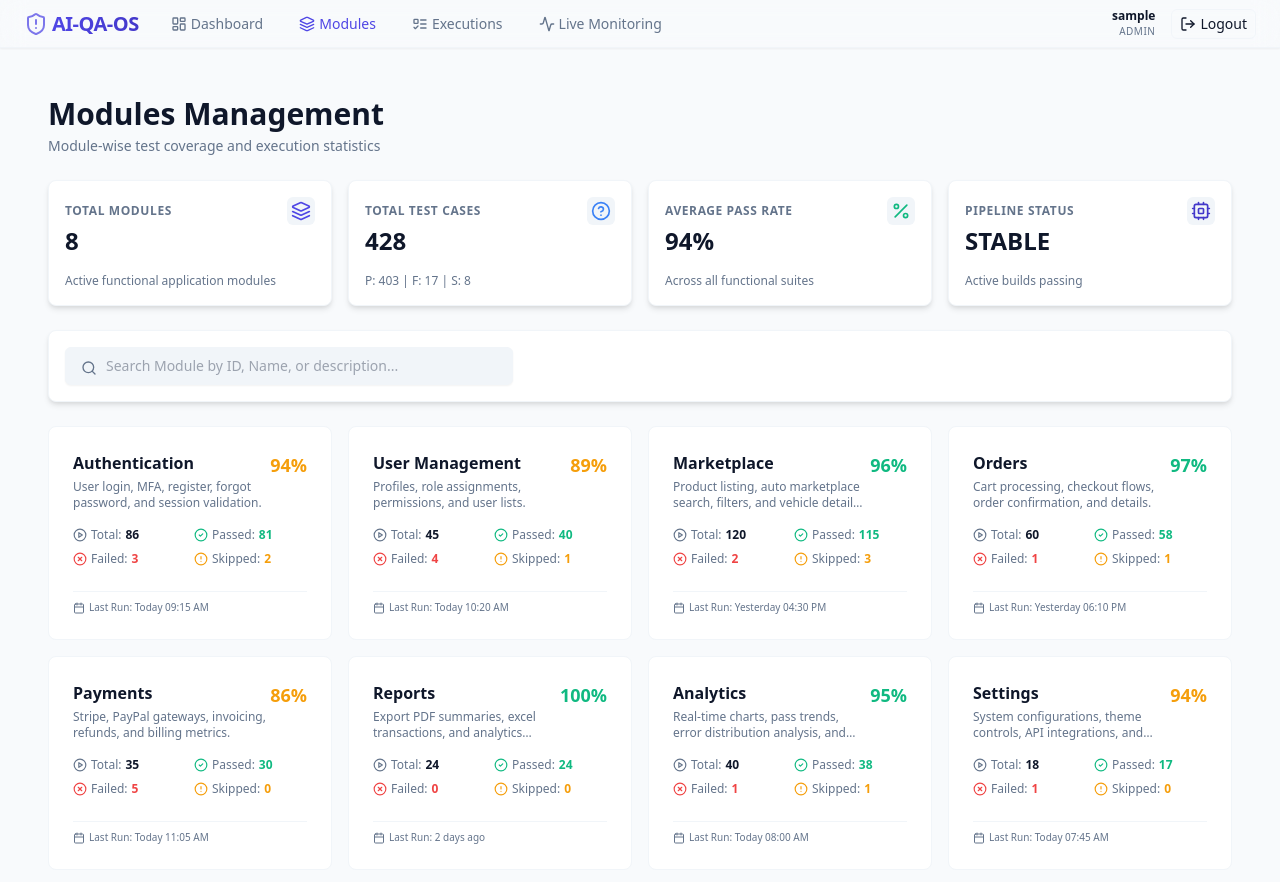
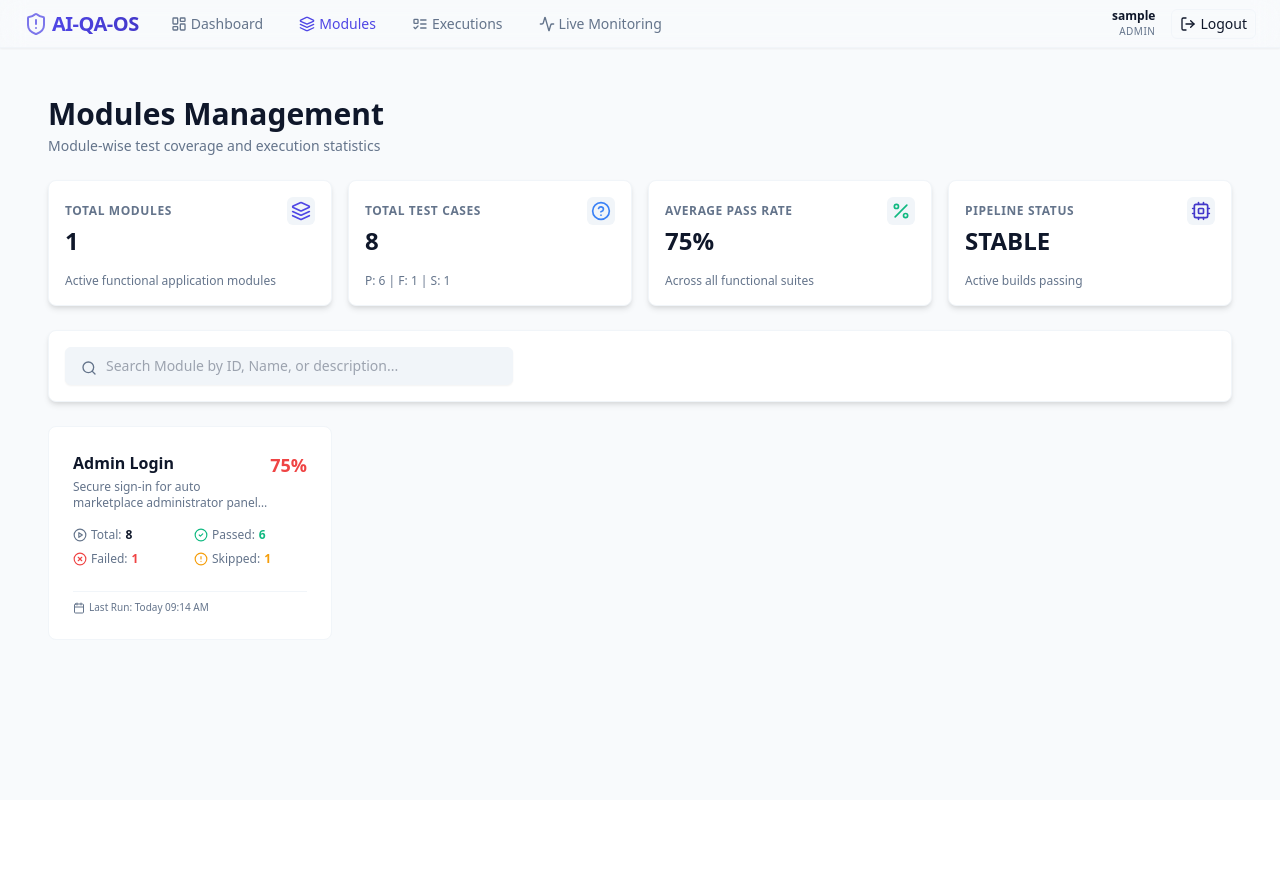
Before and after one commit to sankaliyamayur/ai-qa-os-dashboard-ui, a React (Vite) app: page /modules in a window 1280 px wide. Shown: the top 882 px of the page. After the commit the page ends 800 px from the top, so only its background shows below. Built offline with nearby package versions, Linux system fonts and the light colour scheme; sample sign-in values are in the browser's storage.

Commit message:
feat: align mock database to only include real user story Admin Login with its acceptance criteria

```diff
--- a/src/mock/history.ts
+++ b/src/mock/history.ts
@@ -10,10 +10,10 @@ export interface ExecutionHistoryItem {
 }
 
 export const MOCK_HISTORY: ExecutionHistoryItem[] = [
-  // History for TC-AUTH-002
+  // History for TC-AL-003
   {
     id: 'h-101',
-    testCaseId: 'TC-AUTH-002',
+    testCaseId: 'TC-AL-003',
     executionDate: 'Today 09:14 AM',
     build: 'Bld-2026.07.17-01',
     pipeline: 'PL-GHA-993848',
@@ -23,7 +23,7 @@ export const MOCK_HISTORY: ExecutionHistoryItem[] = [
   },
   {
     id: 'h-102',
-    testCaseId: 'TC-AUTH-002',
+    testCaseId: 'TC-AL-003',
     executionDate: 'Yesterday 11:30 PM',
     build: 'Bld-2026.07.16-04',
     pipeline: 'PL-AZD-882736',
@@ -33,7 +33,7 @@ export const MOCK_HISTORY: ExecutionHistoryItem[] = [
   },
   {
     id: 'h-103',
-    testCaseId: 'TC-AUTH-002',
+    testCaseId: 'TC-AL-003',
     executionDate: '2 days ago',
     build: 'Bld-2026.07.15-02',
     pipeline: 'PL-GLI-112734',
@@ -42,10 +42,10 @@ export const MOCK_HISTORY: ExecutionHistoryItem[] = [
     duration: '12 sec'
   },
 
-  // History for TC-AUTH-001
+  // History for TC-AL-001
   {
     id: 'h-201',
-    testCaseId: 'TC-AUTH-001',
+    testCaseId: 'TC-AL-001',
     executionDate: 'Today 09:12 AM',
     build: 'Bld-2026.07.17-01',
     pipeline: 'PL-GHA-993848',
@@ -55,7 +55,7 @@ export const MOCK_HISTORY: ExecutionHistoryItem[] = [
   },
   {
     id: 'h-202',
-    testCaseId: 'TC-AUTH-001',
+    testCaseId: 'TC-AL-001',
     executionDate: 'Yesterday 11:29 PM',
     build: 'Bld-2026.07.16-04',
     pipeline: 'PL-AZD-882736',
--- a/src/mock/modules.ts
+++ b/src/mock/modules.ts
@@ -12,91 +12,14 @@ export interface Module {
 
 export const MOCK_MODULES: Module[] = [
   {
-    id: 'authentication',
-    name: 'Authentication',
-    description: 'User login, MFA, register, forgot password, and session validation.',
-    totalTests: 86,
-    passed: 81,
-    failed: 3,
-    skipped: 2,
-    passRate: 94,
-    lastExecution: 'Today 09:15 AM'
-  },
-  {
-    id: 'user-management',
-    name: 'User Management',
-    description: 'Profiles, role assignments, permissions, and user lists.',
-    totalTests: 45,
-    passed: 40,
-    failed: 4,
-    skipped: 1,
-    passRate: 89,
-    lastExecution: 'Today 10:20 AM'
-  },
-  {
-    id: 'marketplace',
-    name: 'Marketplace',
-    description: 'Product listing, auto marketplace search, filters, and vehicle detail views.',
-    totalTests: 120,
-    passed: 115,
-    failed: 2,
-    skipped: 3,
-    passRate: 96,
-    lastExecution: 'Yesterday 04:30 PM'
-  },
-  {
-    id: 'orders',
-    name: 'Orders',
-    description: 'Cart processing, checkout flows, order confirmation, and details.',
-    totalTests: 60,
-    passed: 58,
+    id: 'admin-login',
+    name: 'Admin Login',
+    description: 'Secure sign-in for auto marketplace administrator panel console, session establishment, and credentials validation.',
+    totalTests: 8,
+    passed: 6,
     failed: 1,
     skipped: 1,
-    passRate: 97,
-    lastExecution: 'Yesterday 06:10 PM'
-  },
-  {
-    id: 'payments',
-    name: 'Payments',
-    description: 'Stripe, PayPal gateways, invoicing, refunds, and billing metrics.',
-    totalTests: 35,
-    passed: 30,
-    failed: 5,
-    skipped: 0,
-    passRate: 86,
-    lastExecution: 'Today 11:05 AM'
-  },
-  {
-    id: 'reports',
-    name: 'Reports',
-    description: 'Export PDF summaries, excel transactions, and analytics scheduling.',
-    totalTests: 24,
-    passed: 24,
-    failed: 0,
-    skipped: 0,
-    passRate: 100,
-    lastExecution: '2 days ago'
-  },
-  {
-    id: 'analytics',
-    name: 'Analytics',
-    description: 'Real-time charts, pass trends, error distribution analysis, and usage stats.',
-    totalTests: 40,
-    passed: 38,
-    failed: 1,
-    skipped: 1,
-    passRate: 95,
-    lastExecution: 'Today 08:00 AM'
-  },
-  {
-    id: 'settings',
-    name: 'Settings',
-    description: 'System configurations, theme controls, API integrations, and developer tokens.',
-    totalTests: 18,
-    passed: 17,
-    failed: 1,
-    skipped: 0,
-    passRate: 94,
-    lastExecution: 'Today 07:45 AM'
+    passRate: 75,
+    lastExecution: 'Today 09:14 AM'
   }
 ];
--- a/src/mock/screenshots.ts
+++ b/src/mock/screenshots.ts
@@ -9,23 +9,9 @@ export interface Screenshot {
 export const MOCK_SCREENSHOTS: Screenshot[] = [
   {
     id: 'img-101',
-    testCaseId: 'TC-AUTH-002',
+    testCaseId: 'TC-AL-003',
     fileName: 'login_failed.png',
     url: 'https://images.unsplash.com/photo-1590408595525-ac1f3049f55e?w=800&auto=format&fit=crop',
     capturedAt: 'Today 09:14 AM'
-  },
-  {
-    id: 'img-102',
-    testCaseId: 'TC-USER-002',
-    fileName: 'user_delete_dialog_stuck.png',
-    url: 'https://images.unsplash.com/photo-1551288049-bebda4e38f71?w=800&auto=format&fit=crop',
-    capturedAt: 'Today 10:20 AM'
-  },
-  {
-    id: 'img-103',
-    testCaseId: 'TC-PAY-001',
-    fileName: 'stripe_gateway_timeout.png',
-    url: 'https://images.unsplash.com/photo-1526304640581-d334cdbbf45e?w=800&auto=format&fit=crop',
-    capturedAt: 'Today 11:05 AM'
   }
 ];
--- a/src/mock/testcases.ts
+++ b/src/mock/testcases.ts
@@ -33,39 +33,63 @@ export interface TestCase {
 }
 
 export const MOCK_TEST_CASES: TestCase[] = [
-  // Authentication Module
   {
-    id: 'TC-AUTH-001',
-    name: 'Verify Admin Login with Valid Credentials',
-    description: 'Ensure that the administrator is redirected to the admin dashboard upon providing a valid username and password.',
-    moduleId: 'authentication',
-    feature: 'Admin Sign-In',
+    id: 'TC-AL-001',
+    name: 'AC-001: Verify Admin Login with Valid Credentials',
+    description: 'Given Admin is on Login page, When valid Email and Password are entered, Then Login should be successful.',
+    moduleId: 'admin-login',
+    feature: 'Admin Login Process',
     priority: 'High',
     status: 'Passed',
     browser: 'Chrome',
-    duration: '12 sec',
+    duration: '8 sec',
     build: 'Bld-2026.07.17-01',
-    lastRun: 'Today 09:12 AM',
-    tags: ['Sanity', 'Regression', 'P0'],
+    lastRun: 'Today 09:10 AM',
+    tags: ['Sanity', 'P0', 'Happy-Path'],
     device: 'Desktop - Windows 11',
     environment: 'Staging',
     commitHash: '1a0dd34',
     pipelineId: 'PL-GHA-993848',
     steps: [
-      { time: '09:12:01', action: 'Open Browser & Launch Chrome', status: 'PASS' },
-      { time: '09:12:03', action: 'Navigate to Admin Login URL', status: 'PASS' },
-      { time: '09:12:06', action: 'Enter email address: admin@360automarketplace.com', status: 'PASS' },
-      { time: '09:12:08', action: 'Enter password: Admin@123', status: 'PASS' },
-      { time: '09:12:10', action: 'Click login button', status: 'PASS' },
-      { time: '09:12:13', action: 'Verify dashboard title is visible', status: 'PASS' }
+      { time: '09:10:01', action: 'Open Chrome Browser', status: 'PASS' },
+      { time: '09:10:03', action: 'Navigate to Admin Login URL: https://marketplace-admin.appworkdemo.com/', status: 'PASS' },
+      { time: '09:10:05', action: 'Enter Email: admin@360automarketplace.com', status: 'PASS' },
+      { time: '09:10:06', action: 'Enter Password: Admin@123', status: 'PASS' },
+      { time: '09:10:07', action: 'Click Login button', status: 'PASS' },
+      { time: '09:10:09', action: 'Verify redirect to Dashboard', status: 'PASS' }
     ]
   },
   {
-    id: 'TC-AUTH-002',
-    name: 'Verify Login Failure with Invalid Password',
-    description: 'Ensure that correct validation message is shown and login fails when password is case-sensitive wrong.',
-    moduleId: 'authentication',
-    feature: 'Admin Sign-In',
+    id: 'TC-AL-002',
+    name: 'AC-002: Verify Login Failure with Invalid Email',
+    description: 'Given Admin enters invalid Email, When Login button is clicked, Then login should fail.',
+    moduleId: 'admin-login',
+    feature: 'Login Validation',
+    priority: 'High',
+    status: 'Passed',
+    browser: 'Chrome',
+    duration: '7 sec',
+    build: 'Bld-2026.07.17-01',
+    lastRun: 'Today 09:11 AM',
+    tags: ['Security', 'P0'],
+    device: 'Desktop - Windows 11',
+    environment: 'Staging',
+    commitHash: '1a0dd34',
+    pipelineId: 'PL-GHA-993848',
+    steps: [
+      { time: '09:11:01', action: 'Navigate to Admin Login URL', status: 'PASS' },
+      { time: '09:11:03', action: 'Enter invalid Email: invalid-admin@360automarketplace.com', status: 'PASS' },
+      { time: '09:11:04', action: 'Enter Password: Admin@123', status: 'PASS' },
+      { time: '09:11:05', action: 'Click Login button', status: 'PASS' },
+      { time: '09:11:08', action: 'Verify validation error "Invalid email or password" is shown', status: 'PASS' }
+    ]
+  },
+  {
+    id: 'TC-AL-003',
+    name: 'AC-003: Verify Login Failure with Invalid Password',
+    description: 'Given Admin enters invalid Password, When Login button is clicked, Then login should fail.',
+    moduleId: 'admin-login',
+    feature: 'Login Validation',
     priority: 'High',
     status: 'Failed',
     browser: 'Firefox',
@@ -77,113 +101,122 @@ export const MOCK_TEST_CASES: TestCase[] = [
     environment: 'Staging',
     commitHash: '1a0dd34',
     pipelineId: 'PL-GHA-993848',
-    failureReason: 'Dashboard verification failed',
-    errorMessage: 'TimeoutError: locator.click() waiting for element "#submit" failed - 30 seconds exceeded.',
-    stackTrace: 'TimeoutError: locator.click(): Timeout 30000ms exceeded.\n  at d:\\QA AI Automation\\AI-QA-OS Architecture\\ai-qa-os-execution\\src\\main\\resources\\scripts\\login.spec.ts:18:22\n  at LoginPage.submit (d:\\QA AI Automation\\AI-QA-OS Architecture\\ai-qa-os-execution\\src\\main\\resources\\pages\\LoginPage.ts:45:34)',
+    failureReason: 'Validation banner did not appear',
+    errorMessage: 'TimeoutError: locator.waitFor() timeout 30000ms exceeded waiting for error message element ".alert-danger".',
+    stackTrace: 'TimeoutError: locator.waitFor(): Timeout 30000ms exceeded.\n  at d:\\QA AI Automation\\AI-QA-OS Architecture\\ai-qa-os-execution\\src\\main\\resources\\scripts\\login.spec.ts:18:22\n  at LoginPage.submit (d:\\QA AI Automation\\AI-QA-OS Architecture\\ai-qa-os-execution\\src\\main\\resources\\pages\\LoginPage.ts:45:34)',
     screenshot: 'https://images.unsplash.com/photo-1590408595525-ac1f3049f55e?w=800&auto=format&fit=crop',
     videoUrl: 'https://www.w3schools.com/html/mov_bbb.mp4',
     htmlReport: '/reports/playwright-report.html',
     traceFile: '/artifacts/playwright-trace.zip',
-    networkLog: 'Host: localhost:8082\nMethod: POST /api/v1/auth/login\nStatus: 401 Unauthorized\nPayload: {"email": "admin@360automarketplace.com", "password": "wrong_password"}',
+    networkLog: 'Host: localhost:8082\nMethod: POST /api/v1/auth/login\nStatus: 401 Unauthorized',
     consoleLog: '[INFO] Launching Firefox...\n[WARN] Failed to load favicon\n[ERROR] Authentication API failed with HTTP 401.',
     steps: [
-      { time: '09:14:01', action: 'Open Browser & Launch Firefox', status: 'PASS' },
+      { time: '09:14:01', action: 'Open Firefox Browser', status: 'PASS' },
       { time: '09:14:03', action: 'Navigate to Admin Login URL', status: 'PASS' },
-      { time: '09:14:06', action: 'Enter email address: admin@360automarketplace.com', status: 'PASS' },
-      { time: '09:14:08', action: 'Enter password: WrongPassword123', status: 'PASS' },
-      { time: '09:14:10', action: 'Click login button', status: 'PASS' },
-      { time: '09:14:40', action: 'Verify dashboard title is visible', status: 'FAILED', details: 'Dashboard title not found.' }
+      { time: '09:14:05', action: 'Enter Email: admin@360automarketplace.com', status: 'PASS' },
+      { time: '09:14:06', action: 'Enter invalid Password: WrongPassword123', status: 'PASS' },
+      { time: '09:14:08', action: 'Click Login button', status: 'PASS' },
+      { time: '09:14:38', action: 'Verify validation error alert is visible', status: 'FAILED', details: 'Timeout waiting for validation alert element.' }
     ]
   },
   {
-    id: 'TC-AUTH-003',
-    name: 'Forgot Password Verification Email Send',
-    description: 'Ensure forgot password request issues a secure recovery code via email.',
-    moduleId: 'authentication',
-    feature: 'Password Recovery',
+    id: 'TC-AL-004',
+    name: 'AC-004: Verify Login Failure with both fields Invalid',
+    description: 'Given both Email and Password are invalid, When Login button is clicked, Then login should fail.',
+    moduleId: 'admin-login',
+    feature: 'Login Validation',
+    priority: 'High',
+    status: 'Passed',
+    browser: 'Chrome',
+    duration: '5 sec',
+    build: 'Bld-2026.07.17-01',
+    lastRun: 'Today 09:12 AM',
+    tags: ['Security', 'P1'],
+    steps: [
+      { time: '09:12:01', action: 'Navigate to Admin Login URL', status: 'PASS' },
+      { time: '09:12:02', action: 'Enter Email: invalid-email@test.com', status: 'PASS' },
+      { time: '09:12:03', action: 'Enter Password: WrongPassword123', status: 'PASS' },
+      { time: '09:12:04', action: 'Click Login button', status: 'PASS' },
+      { time: '09:12:06', action: 'Verify login fails with error message', status: 'PASS' }
+    ]
+  },
+  {
+    id: 'TC-AL-005',
+    name: 'AC-005: Verify Validation when Email is Blank',
+    description: 'Given Email field is blank, When Login button is clicked, Then validation message should appear.',
+    moduleId: 'admin-login',
+    feature: 'Required Validation',
+    priority: 'Medium',
+    status: 'Passed',
+    browser: 'Edge',
+    duration: '4 sec',
+    build: 'Bld-2026.07.17-01',
+    lastRun: 'Today 09:13 AM',
+    tags: ['UX', 'Validation'],
+    steps: [
+      { time: '09:13:01', action: 'Navigate to Admin Login URL', status: 'PASS' },
+      { time: '09:13:02', action: 'Leave Email field blank', status: 'PASS' },
+      { time: '09:13:03', action: 'Enter Password: Admin@123', status: 'PASS' },
+      { time: '09:13:04', action: 'Click Login button', status: 'PASS' },
+      { time: '09:13:05', action: 'Verify HTML5 required validation or placeholder error', status: 'PASS' }
+    ]
+  },
+  {
+    id: 'TC-AL-006',
+    name: 'AC-006: Verify Validation when Password is Blank',
+    description: 'Given Password field is blank, When Login button is clicked, Then validation message should appear.',
+    moduleId: 'admin-login',
+    feature: 'Required Validation',
+    priority: 'Medium',
+    status: 'Passed',
+    browser: 'Chrome',
+    duration: '4 sec',
+    build: 'Bld-2026.07.17-01',
+    lastRun: 'Today 09:13 AM',
+    tags: ['UX', 'Validation'],
+    steps: [
+      { time: '09:13:20', action: 'Navigate to Admin Login URL', status: 'PASS' },
+      { time: '09:13:21', action: 'Enter Email: admin@360automarketplace.com', status: 'PASS' },
+      { time: '09:13:22', action: 'Leave Password field blank', status: 'PASS' },
+      { time: '09:13:23', action: 'Click Login button', status: 'PASS' },
+      { time: '09:13:24', action: 'Verify required password message matches spec', status: 'PASS' }
+    ]
+  },
+  {
+    id: 'TC-AL-007',
+    name: 'AC-007: Verify Validation when both fields are Blank',
+    description: 'Given both fields are blank, When Login button is clicked, Then required field validation should appear.',
+    moduleId: 'admin-login',
+    feature: 'Required Validation',
+    priority: 'Medium',
+    status: 'Passed',
+    browser: 'Firefox',
+    duration: '3 sec',
+    build: 'Bld-2026.07.17-01',
+    lastRun: 'Today 09:13 AM',
+    tags: ['UX', 'Validation'],
+    steps: [
+      { time: '09:13:40', action: 'Navigate to Admin Login URL', status: 'PASS' },
+      { time: '09:13:41', action: 'Leave both fields blank', status: 'PASS' },
+      { time: '09:13:42', action: 'Click Login button', status: 'PASS' },
+      { time: '09:13:43', action: 'Verify UI blocks submission and indicates required inputs', status: 'PASS' }
+    ]
+  },
+  {
+    id: 'TC-AL-008',
+    name: 'AC-008: Verify Forgot Password navigation link',
+    description: 'Given Admin clicks Forgot Password, Then Redirect user to Forgot Password page.',
+    moduleId: 'admin-login',
+    feature: 'Password Recovery Navigation',
     priority: 'Medium',
     status: 'Skipped',
     browser: 'Safari',
     duration: '0 sec',
     build: 'Bld-2026.07.17-01',
     lastRun: 'Today 09:15 AM',
-    tags: ['Functional'],
+    tags: ['UX', 'Happy-Path'],
     steps: [
-      { time: '09:15:00', action: 'Initialize forgot password test', status: 'SKIPPED' }
-    ]
-  },
-
-  // User Management
-  {
-    id: 'TC-USER-001',
-    name: 'Create New QA Engineer Role Account',
-    description: 'Ensure admin can successfully invite and delegate role roles to new users.',
-    moduleId: 'user-management',
-    feature: 'Role Delegation',
-    priority: 'High',
-    status: 'Passed',
-    browser: 'Chrome',
-    duration: '15 sec',
-    build: 'Bld-2026.07.17-01',
-    lastRun: 'Today 10:18 AM',
-    tags: ['Functional', 'RBAC'],
-    steps: [
-      { time: '10:18:01', action: 'Navigate to user management section', status: 'PASS' },
-      { time: '10:18:05', action: 'Click "New User"', status: 'PASS' },
-      { time: '10:18:10', action: 'Fill user form with QA Engineer role details', status: 'PASS' },
-      { time: '10:18:16', action: 'Save user and verify user exists in list', status: 'PASS' }
-    ]
-  },
-  {
-    id: 'TC-USER-002',
-    name: 'Delete User Account Assertion',
-    description: 'Ensure deletion locks user logins instantly across active sessions.',
-    moduleId: 'user-management',
-    feature: 'User Deletion',
-    priority: 'High',
-    status: 'Failed',
-    browser: 'Edge',
-    duration: '42 sec',
-    build: 'Bld-2026.07.17-01',
-    lastRun: 'Today 10:20 AM',
-    tags: ['Regression', 'P1'],
-    failureReason: 'Delete dialog did not close',
-    errorMessage: 'TimeoutError: locator.waitFor() timeout 30000ms exceeded waiting for dialog to close.',
-    stackTrace: 'TimeoutError: locator.waitFor() timeout 30000ms exceeded.\n  at d:\\QA AI Automation\\AI-QA-OS Architecture\\ai-qa-os-execution\\src\\main\\resources\\scripts\\user.spec.ts:32:15',
-    screenshot: 'https://images.unsplash.com/photo-1551288049-bebda4e38f71?w=800&auto=format&fit=crop',
-    videoUrl: 'https://www.w3schools.com/html/mov_bbb.mp4',
-    steps: [
-      { time: '10:19:00', action: 'Navigate to user grid list', status: 'PASS' },
-      { time: '10:19:05', action: 'Click delete icon on row #3', status: 'PASS' },
-      { time: '10:19:10', action: 'Click confirm modal button', status: 'PASS' },
-      { time: '10:19:42', action: 'Verify user row is deleted', status: 'FAILED', details: 'Row still visible in list.' }
-    ]
-  },
-
-  // Payments Module
-  {
-    id: 'TC-PAY-001',
-    name: 'Verify Stripe Card Payment Checkout Flow',
-    description: 'Complete transaction using Stripe developer test cards.',
-    moduleId: 'payments',
-    feature: 'Credit Card Payment',
-    priority: 'High',
-    status: 'Failed',
-    browser: 'Chrome',
-    duration: '45 sec',
-    build: 'Bld-2026.07.17-01',
-    lastRun: 'Today 11:05 AM',
-    tags: ['Checkout', 'Stripe'],
-    failureReason: 'Payment gateway timeout',
-    errorMessage: 'Stripe API returned 504 Gateway Timeout during charge authorization.',
-    stackTrace: 'NetworkError: Stripe API charge authorization failed due to Gateway Timeout.\n  at d:\\QA AI Automation\\AI-QA-OS Architecture\\ai-qa-os-execution\\src\\main\\resources\\payment.spec.ts:88:14',
-    screenshot: 'https://images.unsplash.com/photo-1526304640581-d334cdbbf45e?w=800&auto=format&fit=crop',
-    videoUrl: 'https://www.w3schools.com/html/mov_bbb.mp4',
-    steps: [
-      { time: '11:04:20', action: 'Navigate to payment checkout page', status: 'PASS' },
-      { time: '11:04:25', action: 'Input Stripe test visa credentials', status: 'PASS' },
-      { time: '11:04:30', action: 'Click Pay Now button', status: 'PASS' },
-      { time: '11:05:05', action: 'Verify receipt popup message', status: 'FAILED', details: 'Timeout waiting for payment provider response.' }
+      { time: '09:15:00', action: 'Initialize navigation test suite', status: 'SKIPPED' }
     ]
   }
 ];
--- a/src/mock/videos.ts
+++ b/src/mock/videos.ts
@@ -9,23 +9,9 @@ export interface VideoRecord {
 export const MOCK_VIDEOS: VideoRecord[] = [
   {
     id: 'vid-101',
-    testCaseId: 'TC-AUTH-002',
+    testCaseId: 'TC-AL-003',
     fileName: 'login_error_replay.webm',
     videoUrl: 'https://www.w3schools.com/html/mov_bbb.mp4',
     durationSec: 32
-  },
-  {
-    id: 'vid-102',
-    testCaseId: 'TC-USER-002',
-    fileName: 'user_delete_dialog_replay.webm',
-    videoUrl: 'https://www.w3schools.com/html/mov_bbb.mp4',
-    durationSec: 42
-  },
-  {
-    id: 'vid-103',
-    testCaseId: 'TC-PAY-001',
-    fileName: 'payment_checkout_timeout.webm',
-    videoUrl: 'https://www.w3schools.com/html/mov_bbb.mp4',
-    durationSec: 45
   }
 ];
```
